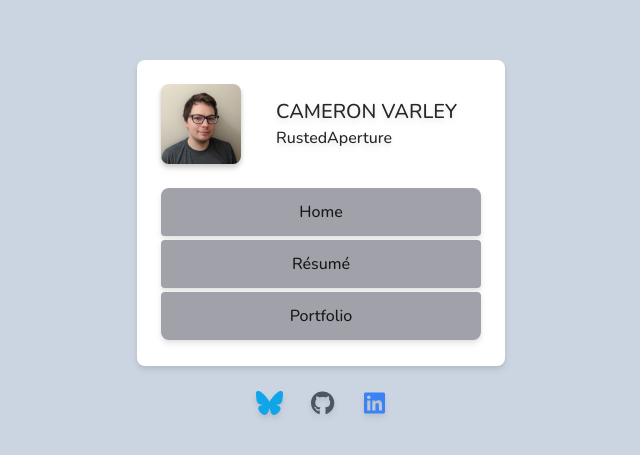
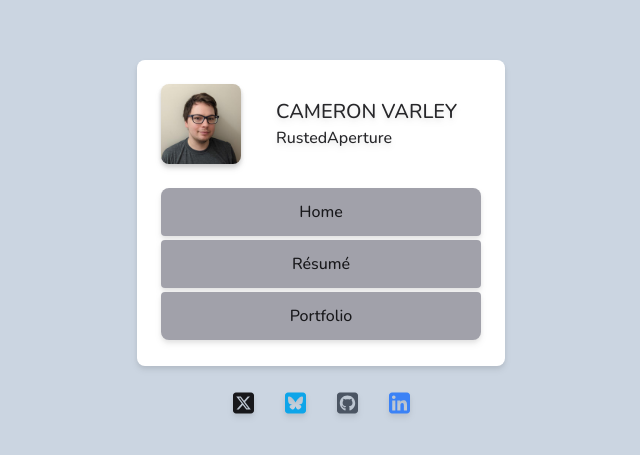
Before and after one commit to RustedAperture/RustedAperture, a Next.js app: page / in a window 1280 px wide. Shown: the part 181-636 px from the top of the page, without its empty margins (319-959 px from the left). Built offline with nearby package versions, Linux system fonts and the light colour scheme.

Commit message:
update icons to square

```diff
--- a/components/layout/Social.tsx
+++ b/components/layout/Social.tsx
@@ -1,20 +1,29 @@
 import { FontAwesomeIcon } from "@fortawesome/react-fontawesome";
 import {
-    faGithub,
-    faBluesky,
-    faLinkedin,
+    faSquareXTwitter,
+    faSquareGithub,
+    faSquareBluesky,
+    faSquareLinkedin,
 } from "@fortawesome/free-brands-svg-icons";
 
 export default function Social() {
     return (
         <div className="xl:sticky top-[346px] xl:max-w-[50rem] max-xl:self-stretch drop-shadow-md flex flex-row flex-wrap items-stretch justify-center ml-1.5 mr-1.5">
             <a
+                className="min-w-[48px] text-2xl text-center text-zinc-900 p-3 m-0.5"
+                href="https://x.com/rustedaperture"
+                target="_blank"
+                rel="noreferrer"
+            >
+                <FontAwesomeIcon icon={faSquareXTwitter} />
+            </a>
+            <a
                 className="min-w-[48px] text-2xl text-center text-sky-500 p-3 m-0.5"
                 href="https://bsky.app/profile/rustedaperture.xyz"
                 target="_blank"
                 rel="noreferrer"
             >
-                <FontAwesomeIcon icon={faBluesky} />
+                <FontAwesomeIcon icon={faSquareBluesky} />
             </a>
             <a
                 className="min-w-[48px] text-2xl text-center text-gray-600 dark:text-gray-300 p-3 m-0.5"
@@ -22,7 +31,7 @@ export default function Social() {
                 target="_blank"
                 rel="noreferrer"
             >
-                <FontAwesomeIcon icon={faGithub} />
+                <FontAwesomeIcon icon={faSquareGithub} />
             </a>
             <a
                 className="min-w-[48px] text-2xl text-center text-blue-500 p-3 m-0.5"
@@ -30,7 +39,7 @@ export default function Social() {
                 target="_blank"
                 rel="noreferrer"
             >
-                <FontAwesomeIcon icon={faLinkedin} />
+                <FontAwesomeIcon icon={faSquareLinkedin} />
             </a>
         </div>
     );
--- a/package.json
+++ b/package.json
@@ -9,9 +9,9 @@
         "lint": "next lint"
     },
     "dependencies": {
-        "@fortawesome/fontawesome-free": "^6.4.2",
+        "@fortawesome/fontawesome-free": "^7.0.1",
         "@fortawesome/fontawesome-svg-core": "^6.2.1",
-        "@fortawesome/free-brands-svg-icons": "^6.2.1",
+        "@fortawesome/free-brands-svg-icons": "^7.0.1",
         "@fortawesome/free-regular-svg-icons": "^6.4.2",
         "@fortawesome/free-solid-svg-icons": "^6.2.1",
         "@fortawesome/react-fontawesome": "^0.2.0",
```
Also changed, not shown: 2 other files (tests, documents, lock files or other folders).
